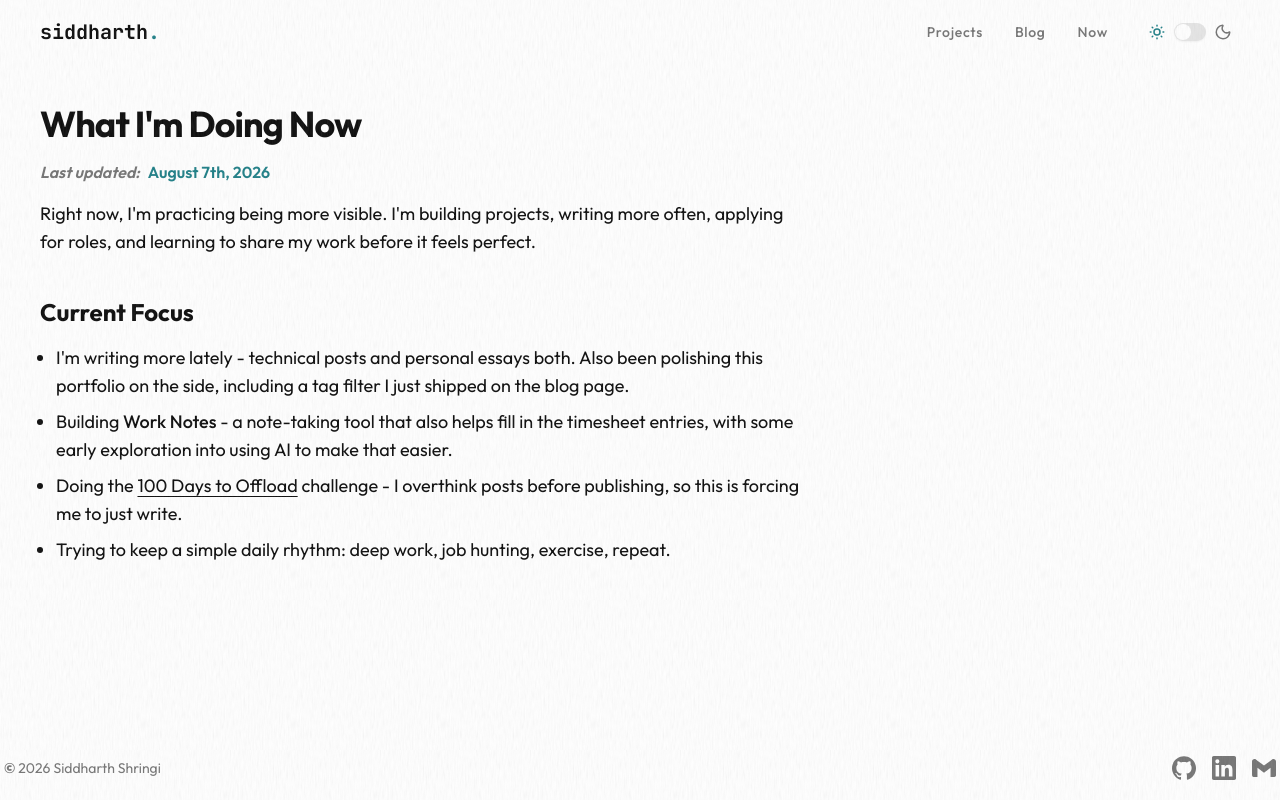
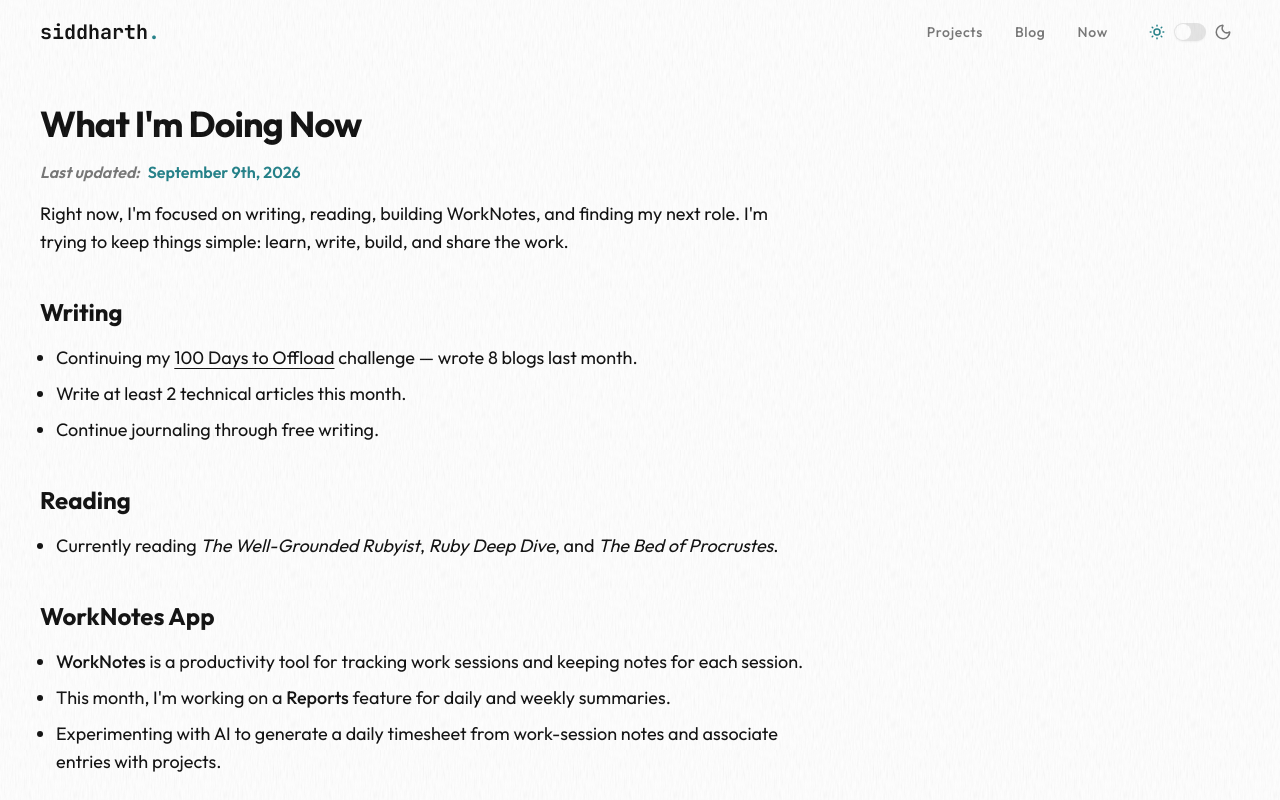
Before and after one commit to SiddharthShringi/siddharth-portfolio, a Next.js app: page /now in a window 1280 px wide. Shown: the top 800 px of the page. Built offline with nearby package versions, Linux system fonts and the light colour scheme.

Commit message:
Update now page content

```diff
--- a/app/now/page.tsx
+++ b/app/now/page.tsx
@@ -1,39 +1,31 @@
 import React from 'react';
 
-export default function About() {
+export default function Now() {
   return (
     <section className="my-6 sm:my-10 px-4 sm:px-6 lg:px-8 xl:px-10">
       <div className="mx-auto max-w-7xl">
         <div className="max-w-3xl">
           <h1 className="text-3xl font-bold tracking-tight sm:text-4xl">What I&apos;m Doing Now</h1>
+
           <div className="flex flex-wrap items-center gap-2 my-4 font-semibold">
             <p className="text-muted-foreground italic">Last updated:</p>
-            <p className="text-chart-2">August 7th, 2026</p>
+            <p className="text-chart-2">September 9th, 2026</p>
           </div>
+
           <header className="space-y-4">
             <p className="text-base md:text-lg leading-7 sm:text-base">
-              Right now, I&apos;m practicing being more visible. I&apos;m building projects, writing
-              more often, applying for roles, and learning to share my work before it feels perfect.
+              Right now, I&apos;m focused on writing, reading, building WorkNotes, and finding my
+              next role. I&apos;m trying to keep things simple: learn, write, build, and share the
+              work.
             </p>
           </header>
 
           <div className="mt-10">
-            <h2 className="mb-4 text-xl font-bold sm:text-2xl">Current Focus</h2>
+            <h2 className="mb-4 text-xl font-bold sm:text-2xl">Writing</h2>
 
-            <ul className="space-y-2 pl-4 leading-7 marker:text-foreground text-base md:text-lg list-disc">
-              <li className="">
-                I&apos;m writing more lately - technical posts and personal essays both. Also been
-                polishing this portfolio on the side, including a tag filter I just shipped on the
-                blog page.
-              </li>
+            <ul className="space-y-2 pl-4 leading-7 text-base md:text-lg list-disc marker:text-foreground">
               <li>
-                Building <span className="font-medium">Work Notes</span> - a note-taking tool that
-                also helps fill in the timesheet entries, with some early exploration into using AI
-                to make that easier.
-              </li>
-
-              <li>
-                Doing the{' '}
+                Continuing my{' '}
                 <a
                   href="https://100daystooffload.com/"
                   target="_blank"
@@ -42,13 +34,49 @@ export default function About() {
                 >
                   100 Days to Offload
                 </a>{' '}
-                challenge - I overthink posts before publishing, so this is forcing me to just
-                write.
+                challenge — wrote 8 blogs last month.
               </li>
+              <li>Write at least 2 technical articles this month.</li>
+              <li>Continue journaling through free writing.</li>
+            </ul>
+          </div>
 
+          <div className="mt-10">
+            <h2 className="mb-4 text-xl font-bold sm:text-2xl">Reading</h2>
+
+            <ul className="space-y-2 pl-4 leading-7 text-base md:text-lg list-disc marker:text-foreground">
               <li>
-                Trying to keep a simple daily rhythm: deep work, job hunting, exercise, repeat.
+                Currently reading <em>The Well-Grounded Rubyist</em>, <em>Ruby Deep Dive</em>, and{' '}
+                <em>The Bed of Procrustes</em>.
               </li>
+            </ul>
+          </div>
+
+          <div className="mt-10">
+            <h2 className="mb-4 text-xl font-bold sm:text-2xl">WorkNotes App</h2>
+
+            <ul className="space-y-2 pl-4 leading-7 text-base md:text-lg list-disc marker:text-foreground">
+              <li>
+                <span className="font-medium">WorkNotes</span> is a productivity tool for tracking
+                work sessions and keeping notes for each session.
+              </li>
+              <li>
+                This month, I&apos;m working on a <span className="font-medium">Reports</span>{' '}
+                feature for daily and weekly summaries.
+              </li>
+              <li>
+                Experimenting with AI to generate a daily timesheet from work-session notes and
+                associate entries with projects.
+              </li>
+            </ul>
+          </div>
+
+          <div className="mt-10">
+            <h2 className="mb-4 text-xl font-bold sm:text-2xl">Job Hunting</h2>
+
+            <ul className="space-y-2 pl-4 leading-7 text-base md:text-lg list-disc marker:text-foreground">
+              <li>Learning how to write effective cold emails.</li>
+              <li>Refining my job application strategy.</li>
             </ul>
           </div>
         </div>
```
